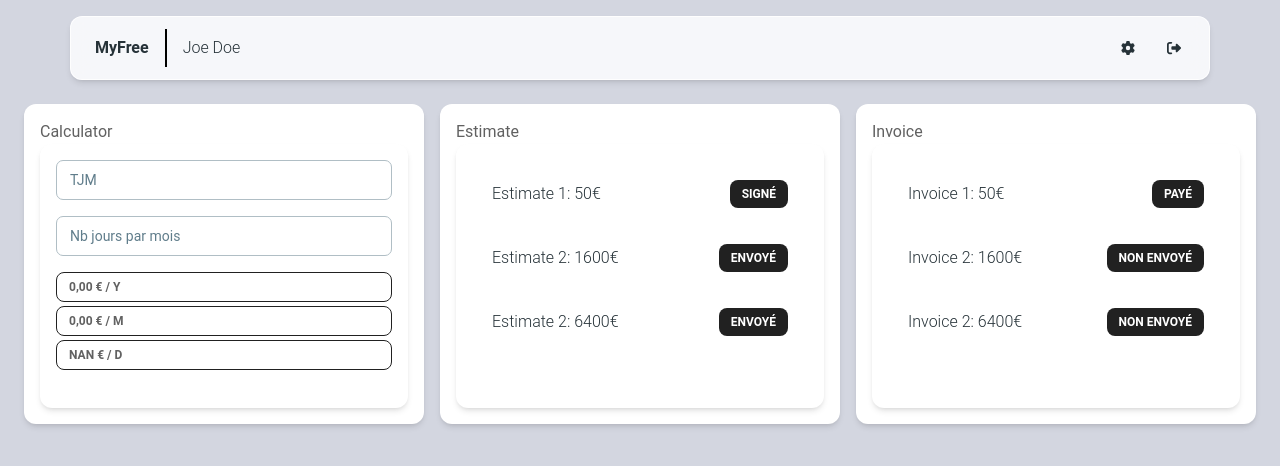
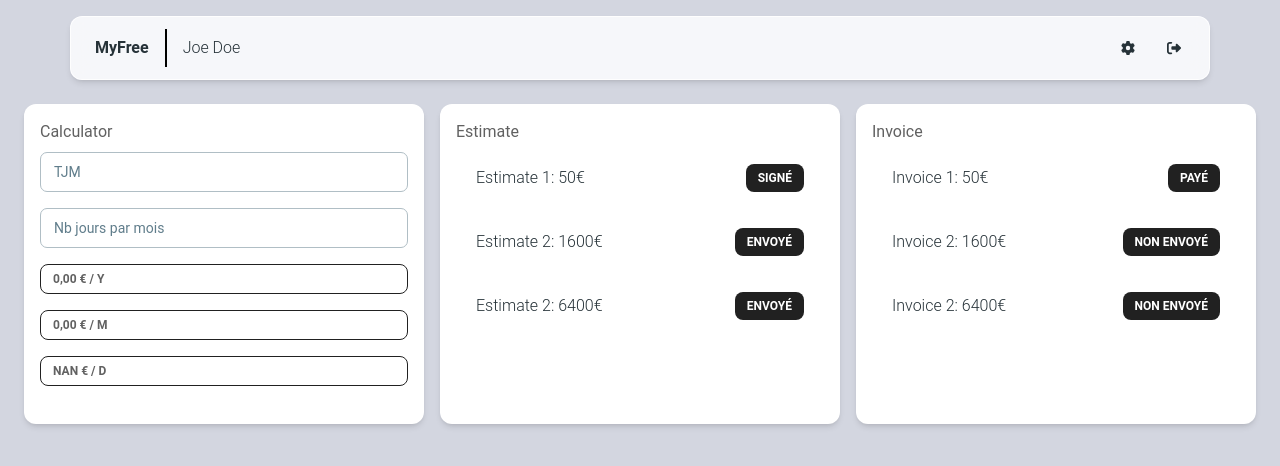
Before and after one commit to jurichar/flm, a React (Vite) app in the folder frontend/: page /login in a window 1280 px wide. Both pictures are taken after a click on the button "SIGN IN". Shown: the top 466 px of the page. Built offline with nearby package versions, Linux system fonts and the light colour scheme.

Commit message:
chore: Remove Card component from ModulePreview files and update styling

```diff
--- a/frontend/src/components/Modules/ModuleCalculator/ModulePreview.jsx
+++ b/frontend/src/components/Modules/ModuleCalculator/ModulePreview.jsx
@@ -1,5 +1,5 @@
 import { useState } from 'react';
-import { Card, Input, Chip } from '@material-tailwind/react';
+import { Input, Chip } from '@material-tailwind/react';
 
 const ModuleCalculatorPreview = () => {
   const [tjm, setTjm] = useState('');
@@ -50,7 +50,7 @@ const ModuleCalculatorPreview = () => {
   };
 
   return (
-    <Card className="w-full h-full p-4">
+    <div className="w-full h-full pt-2">
       <div className="mb-4">
         <Input
           label="TJM"
@@ -69,7 +69,7 @@ const ModuleCalculatorPreview = () => {
           value={days}
         />
       </div>
-      <div className="flex flex-col gap-1 justify-between">
+      <div className="flex flex-col gap-4 justify-between">
         <Chip
           value={
             calculateAnnualIncome().toLocaleString('fr-FR', {
@@ -98,7 +98,7 @@ const ModuleCalculatorPreview = () => {
           variant="outlined"
         />
       </div>
-    </Card>
+    </div>
   );
 };
 
--- a/frontend/src/components/Modules/ModuleEstimate/ModulePreview.jsx
+++ b/frontend/src/components/Modules/ModuleEstimate/ModulePreview.jsx
@@ -1,10 +1,4 @@
-import {
-  Card,
-  List,
-  ListItem,
-  Typography,
-  Chip,
-} from '@material-tailwind/react';
+import { List, ListItem, Typography, Chip } from '@material-tailwind/react';
 
 const ModuleEstimatePreview = () => {
   const estimates = [
@@ -14,7 +8,7 @@ const ModuleEstimatePreview = () => {
   ];
 
   return (
-    <Card className="w-full h-full p-4 overflow-scroll">
+    <div className="w-full h-full overflow-scroll">
       {estimates.length > 0 ? (
         <List>
           {estimates.map((estimate) => (
@@ -44,7 +38,7 @@ const ModuleEstimatePreview = () => {
           Aucun devis disponible.
         </Typography>
       )}
-    </Card>
+    </div>
   );
 };
 
--- a/frontend/src/components/Modules/ModuleInvoice/ModulePreview.jsx
+++ b/frontend/src/components/Modules/ModuleInvoice/ModulePreview.jsx
@@ -1,10 +1,4 @@
-import {
-  Card,
-  List,
-  ListItem,
-  Typography,
-  Chip,
-} from '@material-tailwind/react';
+import { List, ListItem, Typography, Chip } from '@material-tailwind/react';
 
 const ModuleInvoicePreview = () => {
   const invoices = [
@@ -14,7 +8,7 @@ const ModuleInvoicePreview = () => {
   ];
 
   return (
-    <Card className="w-full h-full p-4 overflow-scroll">
+    <div className="w-full h-full overflow-scroll">
       {invoices.length > 0 ? (
         <List>
           {invoices.map((invoice) => (
@@ -44,7 +38,7 @@ const ModuleInvoicePreview = () => {
           Aucune facture disponible.
         </Typography>
       )}
-    </Card>
+    </div>
   );
 };
 
```
